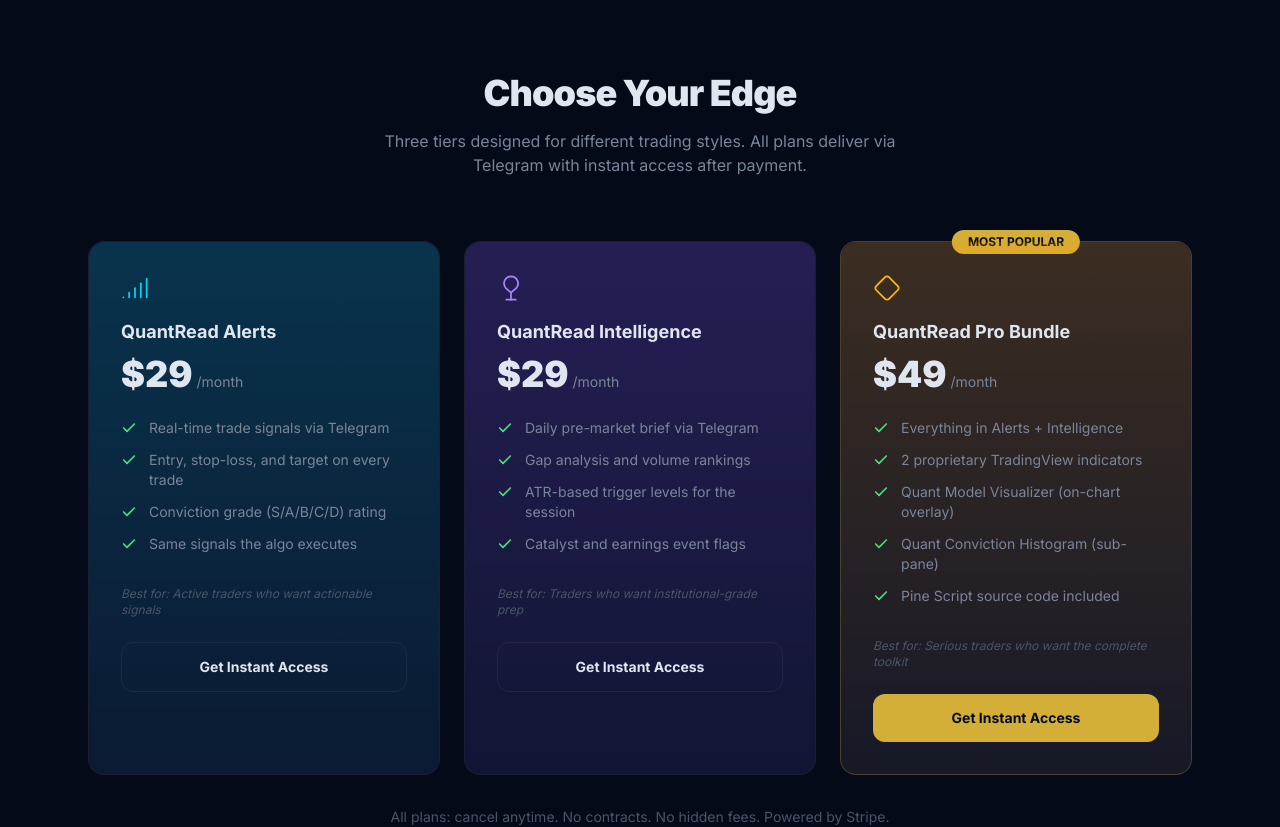
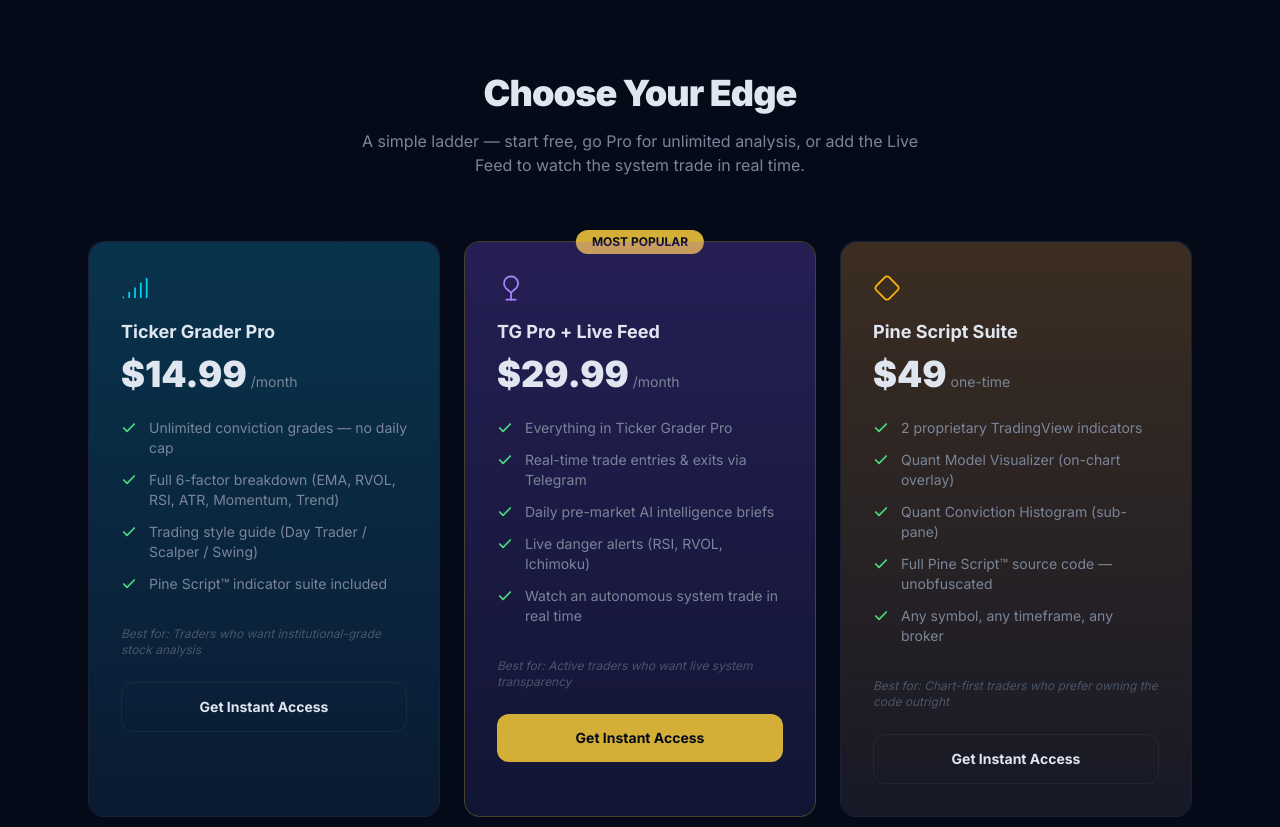
Before and after one commit to QuantRead/quantread-final, a Next.js app: page / in a window 1280 px wide. Shown: the part 920-1747 px from the top of the page. Built offline with nearby package versions, Linux system fonts and the light colour scheme.

Commit message:
pricing: restructure tiers — TG Pro .99, Live Feed .99, Pine Script  one-time

```diff
--- a/src/app/indicators/layout.tsx
+++ b/src/app/indicators/layout.tsx
@@ -3,7 +3,7 @@
 export const metadata: Metadata = {
   title: "QuantRead Indicators — Proprietary TradingView Pine Script Suite",
   description:
-    "Two proprietary TradingView indicators with Pine Script source code. The same conviction engine that runs a live trading portfolio — now on your chart. $49 one-time.",
+    "Two proprietary TradingView indicators with Pine Script source code. The same conviction engine that runs a live trading portfolio — now on your chart. $49 one-time or included with Ticker Grader Pro ($14.99/mo).",
   keywords: [
     "TradingView indicators",
     "Pine Script",
@@ -17,7 +17,7 @@
   openGraph: {
     title: "QuantRead Indicators — Take the Brain With You",
     description:
-      "Two proprietary TradingView indicators with Pine Script source code. $49 one-time.",
+      "Two proprietary TradingView indicators with Pine Script source code. $49 one-time or included with Ticker Grader Pro.",
     type: "website",
     url: "https://quantread.app/indicators",
   },
--- a/src/app/indicators/page.tsx
+++ b/src/app/indicators/page.tsx
@@ -70,7 +70,7 @@
           </div>
 
           <p className="mt-6 text-sm" style={{ fontFamily: "'JetBrains Mono', monospace", color: 'var(--qr-text-dim)' }}>
-            One-time purchase: <strong style={{ color: '#4ade80', fontSize: '1.1rem' }}>$49</strong> &nbsp;·&nbsp; or included free with Pro Bundle ($49/mo)
+            One-time purchase: <strong style={{ color: '#4ade80', fontSize: '1.1rem' }}>$49</strong> &nbsp;·&nbsp; or included with <strong style={{ color: '#d4af37' }}>Ticker Grader Pro ($14.99/mo)</strong>
           </p>
 
           {/* Chart Preview */}
@@ -273,9 +273,9 @@
         <div className="max-w-5xl mx-auto px-6">
           <div className="text-center mb-12">
             <p className="text-xs font-bold tracking-[3px] uppercase mb-3" style={{ color: 'var(--qr-text-dim)' }}>Pricing</p>
-            <h2 className="text-3xl md:text-4xl font-black tracking-tight mb-4">Choose Your Edge</h2>
+            <h2 className="text-3xl md:text-4xl font-black tracking-tight mb-4">Two Ways to Access</h2>
             <p className="text-base max-w-xl mx-auto" style={{ color: 'var(--qr-text-muted)' }}>
-              Two ways to access the conviction engine. One-time indicators for your chart, or unlimited AI-powered grading for any stock.
+              Buy the indicators outright for $49, or get them included with Ticker Grader Pro alongside unlimited AI-powered conviction scores.
             </p>
           </div>
 
@@ -343,7 +343,7 @@
                     "Full 6-factor indicator breakdown (EMA, RVOL, RSI, ATR, Momentum, Trend)",
                     "Trading style guide (Day Trader / Scalper / Swing)",
                     "Priority API — faster grade responses",
-                    "Includes Indicator Suite free ($49 value)",
+                    "Pine Script™ indicator suite included",
                   ].map((f, i) => (
                     <li key={i} className="flex items-start gap-2.5 text-sm" style={{ color: 'var(--qr-text-muted)' }}>
                       <span className="mt-0.5 shrink-0"><IconCheck /></span>{f}
@@ -370,10 +370,10 @@
               { q: "Do I need a paid TradingView plan?", a: "No. Both indicators work on TradingView's free plan. However, free plans are limited to 2 indicators per chart — you may want Plus ($14.95/mo) for unlimited." },
               { q: "Can I modify the Pine Script code?", a: "Yes. You receive the full, unobfuscated source code. Change parameters, add rules, combine with your own scripts — it's yours. The only restriction is redistribution or resale." },
               { q: "Is this the same system that runs the live portfolio?", a: "The indicators are a visual representation of the core conviction factors (ATR cloud, EMA ribbon, volume, RSI). The live engine includes additional server-side factors like options flow and news catalysts." },
-              { q: "How is this different from QuantRead Alerts?", a: "Alerts ($29/mo) push signals to Telegram. The Indicator Suite puts the visual scoring on your own chart so you can see setups forming, confirm alerts, or trade independently. Many use both." },
-              { q: "What if I already have the Pro Bundle?", a: "The Indicator Suite is included free with Pro Bundle ($49/mo). No additional purchase needed." },
-              { q: "Can I get a refund?", a: "Because source code is involved, Indicator Suite refunds are handled case-by-case within 7 days. Ticker Grader Pro subscriptions can be cancelled anytime from your account — no refund needed, just stop billing." },
-              { q: "What's the difference between the Indicator Suite and Ticker Grader Pro?", a: "The Indicator Suite ($49 one-time) gives you Pine Script indicators to run on your own TradingView chart. Ticker Grader Pro ($14.99/mo) gives you unlimited access to our web-based AI grading tool — enter any ticker and get an instant conviction score with a full 6-factor breakdown. Pro subscribers also get the Indicator Suite included free." },
+              { q: "What's the difference between buying once vs. subscribing?", a: "The $49 one-time purchase gets you the Pine Script indicators only. Ticker Grader Pro ($14.99/mo) gets you the same indicators PLUS unlimited AI conviction grades for any stock. Both include the full source code." },
+              { q: "What is the Live Feed add-on?", a: "For $29.99/mo you get everything in Ticker Grader Pro plus a real-time transparency window into the autonomous trading engine — watch every entry, exit, morning brief, and danger alert via Telegram." },
+              { q: "What happens to the indicators if I cancel my subscription?", a: "The Pine Script code you received stays on your chart. However, you'll lose access to the Ticker Grader web tool, future indicator updates, and the Live Feed." },
+              { q: "Can I get a refund?", a: "Subscriptions can be cancelled anytime from your Stripe account — no refund needed, just stop billing. One-time indicator purchases are handled case-by-case within 7 days since source code is involved." },
             ].map((item, i) => (
               <div key={i} className="p-6 rounded-xl border" style={{ borderColor: 'var(--qr-border)', background: 'rgba(5,10,24,0.6)' }}>
                 <h3 className="text-base font-bold mb-2">{item.q}</h3>
@@ -396,11 +396,11 @@
             Chart-level indicators or instant web grades — choose the interface that fits your workflow.
           </p>
           <div className="flex flex-col sm:flex-row items-center justify-center gap-4">
-            <a href={indicatorCheckoutUrl} target="_blank" rel="noopener noreferrer" className="inline-flex items-center gap-2 px-8 py-4 rounded-xl text-base font-bold transition-all border" style={{ borderColor: 'var(--qr-border)', color: 'var(--qr-text-muted)', background: 'transparent' }}>
-              Indicator Suite — $49 <IconArrowRight />
-            </a>
             <a href={tickerGraderProUrl} target="_blank" rel="noopener noreferrer" className="inline-flex items-center gap-2 px-8 py-4 rounded-xl text-base font-bold transition-all" style={{ background: 'linear-gradient(135deg, #d4af37, #B04BFF)', color: '#fff', boxShadow: '0 8px 30px rgba(212,175,55,0.25)' }}>
               Ticker Grader Pro — $14.99/mo <IconArrowRight />
+            </a>
+            <a href={indicatorCheckoutUrl} target="_blank" rel="noopener noreferrer" className="inline-flex items-center gap-2 px-8 py-4 rounded-xl text-base font-bold transition-all border" style={{ borderColor: 'var(--qr-border)', color: 'var(--qr-text-muted)', background: 'transparent' }}>
+              Indicator Suite — $49 one-time <IconArrowRight />
             </a>
           </div>
         </div>
--- a/src/app/page.tsx
+++ b/src/app/page.tsx
@@ -43,61 +43,62 @@
 /* ─── Plan Data ───────────────────────────────────────────────────────────── */
 const plans = [
   {
-    name: "QuantRead Alerts",
-    price: "$29",
+    name: "Ticker Grader Pro",
+    price: "$14.99",
     period: "/month",
     icon: <IconSignal />,
     accent: "from-cyan-500/20 to-cyan-500/5",
     borderAccent: "hover:border-cyan-500/30",
     iconColor: "text-cyan-400",
     features: [
-      "Real-time trade signals via Telegram",
-      "Entry, stop-loss, and target on every trade",
-      "Conviction grade (S/A/B/C/D) rating",
-      "Same signals the algo executes",
+      "Unlimited conviction grades — no daily cap",
+      "Full 6-factor breakdown (EMA, RVOL, RSI, ATR, Momentum, Trend)",
+      "Trading style guide (Day Trader / Scalper / Swing)",
+      "Pine Script™ indicator suite included",
     ],
-    best: "Active traders who want actionable signals",
+    best: "Traders who want institutional-grade stock analysis",
   },
   {
-    name: "QuantRead Intelligence",
-    price: "$29",
+    name: "TG Pro + Live Feed",
+    price: "$29.99",
     period: "/month",
     icon: <IconBrain />,
     accent: "from-violet-500/20 to-violet-500/5",
     borderAccent: "hover:border-violet-500/30",
     iconColor: "text-violet-400",
+    popular: true,
     features: [
-      "Daily pre-market brief via Telegram",
-      "Gap analysis and volume rankings",
-      "ATR-based trigger levels for the session",
-      "Catalyst and earnings event flags",
+      "Everything in Ticker Grader Pro",
+      "Real-time trade entries & exits via Telegram",
+      "Daily pre-market AI intelligence briefs",
+      "Live danger alerts (RSI, RVOL, Ichimoku)",
+      "Watch an autonomous system trade in real time",
     ],
-    best: "Traders who want institutional-grade prep",
+    best: "Active traders who want live system transparency",
   },
   {
-    name: "QuantRead Pro Bundle",
+    name: "Pine Script Suite",
     price: "$49",
-    period: "/month",
+    period: "one-time",
     icon: <IconDiamond />,
     accent: "from-amber-500/20 to-amber-500/5",
     borderAccent: "hover:border-amber-500/30",
     iconColor: "text-amber-400",
-    popular: true,
     features: [
-      "Everything in Alerts + Intelligence",
       "2 proprietary TradingView indicators",
       "Quant Model Visualizer (on-chart overlay)",
       "Quant Conviction Histogram (sub-pane)",
-      "Pine Script source code included",
+      "Full Pine Script™ source code — unobfuscated",
+      "Any symbol, any timeframe, any broker",
     ],
-    best: "Serious traders who want the complete toolkit",
+    best: "Chart-first traders who prefer owning the code outright",
   },
 ];
 
 const steps = [
-  { num: "01", title: "Choose Your Plan", desc: "Select Alerts, Intelligence, or Pro Bundle based on your trading style." },
-  { num: "02", title: "Subscribe via Stripe", desc: "Secure checkout. Cancel anytime. No contracts, no hidden fees." },
-  { num: "03", title: "Get Telegram Access", desc: "Instantly receive a private invite link to your gated Telegram channel." },
+  { num: "01", title: "Start Free", desc: "Use the Ticker Grader and Position Sizer with no signup. See the engine's conviction scores on real stocks." },
+  { num: "02", title: "Go Pro", desc: "Subscribe to Ticker Grader Pro for unlimited grades, full breakdown, and the Pine Script indicator suite." },
+  { num: "03", title: "Get the Live Feed", desc: "Upgrade to see every trade the engine makes in real time — entries, exits, and morning briefs delivered to Telegram." },
 ];
 
 const stats = [
@@ -275,7 +276,7 @@
           <div className="text-center mb-16">
             <h2 className="text-3xl md:text-4xl font-black tracking-tight mb-4">Choose Your Edge</h2>
             <p className="text-base max-w-xl mx-auto" style={{ color: 'var(--qr-text-muted)' }}>
-              Three tiers designed for different trading styles. All plans deliver via Telegram with instant access after payment.
+              A simple ladder — start free, go Pro for unlimited analysis, or add the Live Feed to watch the system trade in real time.
             </p>
           </div>
 
@@ -565,11 +566,11 @@
           {/* CTA Row */}
           <div className="text-center">
             <p className="text-sm mb-4" style={{ color: 'var(--qr-text-dim)' }}>
-              Both indicators included with the <strong style={{ color: '#4ade80' }}>Pro Bundle — $49/mo</strong>
+              Both indicators included with <strong style={{ color: '#4ade80' }}>Ticker Grader Pro — $14.99/mo</strong> &nbsp;or&nbsp; <strong style={{ color: '#d4af37' }}>$49 one-time purchase</strong>
             </p>
             <div className="flex flex-col sm:flex-row items-center justify-center gap-4">
               <a href={membershipUrl} target="_blank" rel="noopener noreferrer" className="inline-flex items-center gap-2 px-8 py-4 rounded-xl text-base font-bold transition-all" style={{ background: 'linear-gradient(135deg, #4B9EFF, #B04BFF)', color: '#fff', boxShadow: '0 8px 30px rgba(75,158,255,0.25)' }}>
-                Get the Pro Bundle <IconArrowRight />
+                Get Ticker Grader Pro <IconArrowRight />
               </a>
               <a href="/indicators" className="inline-flex items-center gap-2 px-8 py-4 rounded-xl text-base font-medium border transition-all" style={{ borderColor: 'var(--qr-border)', color: 'var(--qr-text-muted)' }}>
                 View Full Indicator Details
@@ -648,9 +649,9 @@
               { q: "Do I need a Schwab account?", a: "No. QuantRead subscriptions deliver pure intelligence and signals via Telegram. You can use any broker to act on them." },
               { q: "How fast are the alerts?", a: "Alerts are delivered in under 1 second from the moment the engine scores the setup. You see the signal before the order fills." },
               { q: "Can I cancel anytime?", a: "Yes. All plans are month-to-month via Stripe. Cancel with one click, no questions asked." },
-              { q: "What are the TradingView indicators?", a: "Two proprietary Pine Script indicators: the Quant Model Visualizer (on-chart overlay showing ATR levels, trigger clouds, EMA ribbon, and BUY signals) and the Quant Conviction Histogram (sub-pane with factor breakdown). Included with the Pro Bundle subscription." },
-              { q: "Is this a signal room or Discord?", a: "No. QuantRead is a gated Telegram channel connected to a live execution engine. There is no chat, no noise, no hype — just structured data and actionable signals." },
-              { q: "Can I modify the Pine Script?", a: "Yes. Pro Bundle subscribers receive the full source code. Change parameters, add rules, combine with your own scripts — it's yours for as long as you're subscribed." },
+              { q: "What are the TradingView indicators?", a: "Two proprietary Pine Script indicators: the Quant Model Visualizer (on-chart overlay showing ATR levels, trigger clouds, EMA ribbon, and BUY signals) and the Quant Conviction Histogram (sub-pane with factor breakdown). Included with all paid subscriptions and available as a $49 one-time purchase." },
+              { q: "What is the Live Feed?", a: "A real-time transparency window into our autonomous trading engine. Watch every trade it makes — entries, exits, morning briefs, and danger alerts — delivered to your Telegram. This is NOT investment advice; it's a live view of how a quantitative system operates." },
+              { q: "Can I modify the Pine Script?", a: "Yes. You receive the full, unobfuscated source code. Change parameters, add rules, combine with your own scripts — it's yours." },
             ].map((item, i) => (
               <div key={i} className="p-6 rounded-xl border" style={{ borderColor: 'var(--qr-border)', background: 'rgba(5,10,24,0.6)' }}>
                 <h3 className="text-base font-bold mb-2">{item.q}</h3>
```
